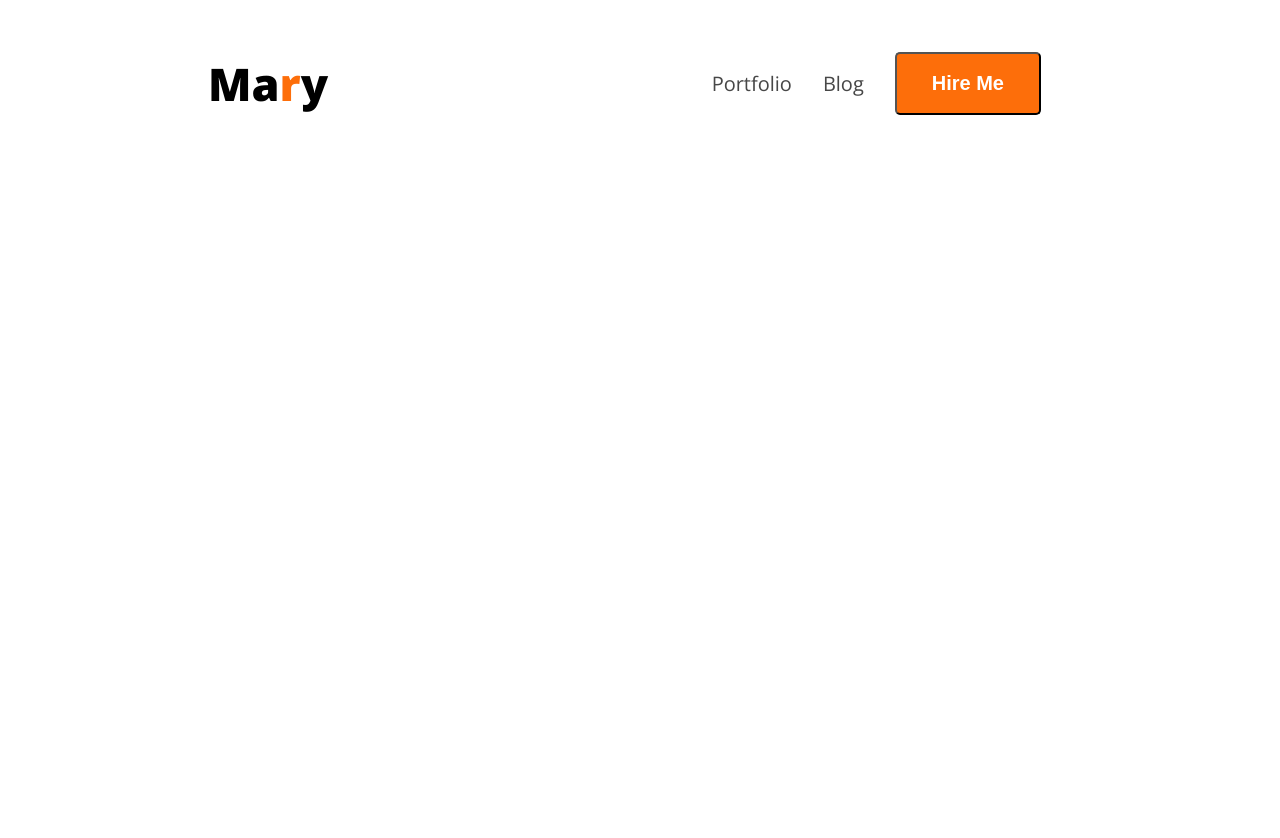
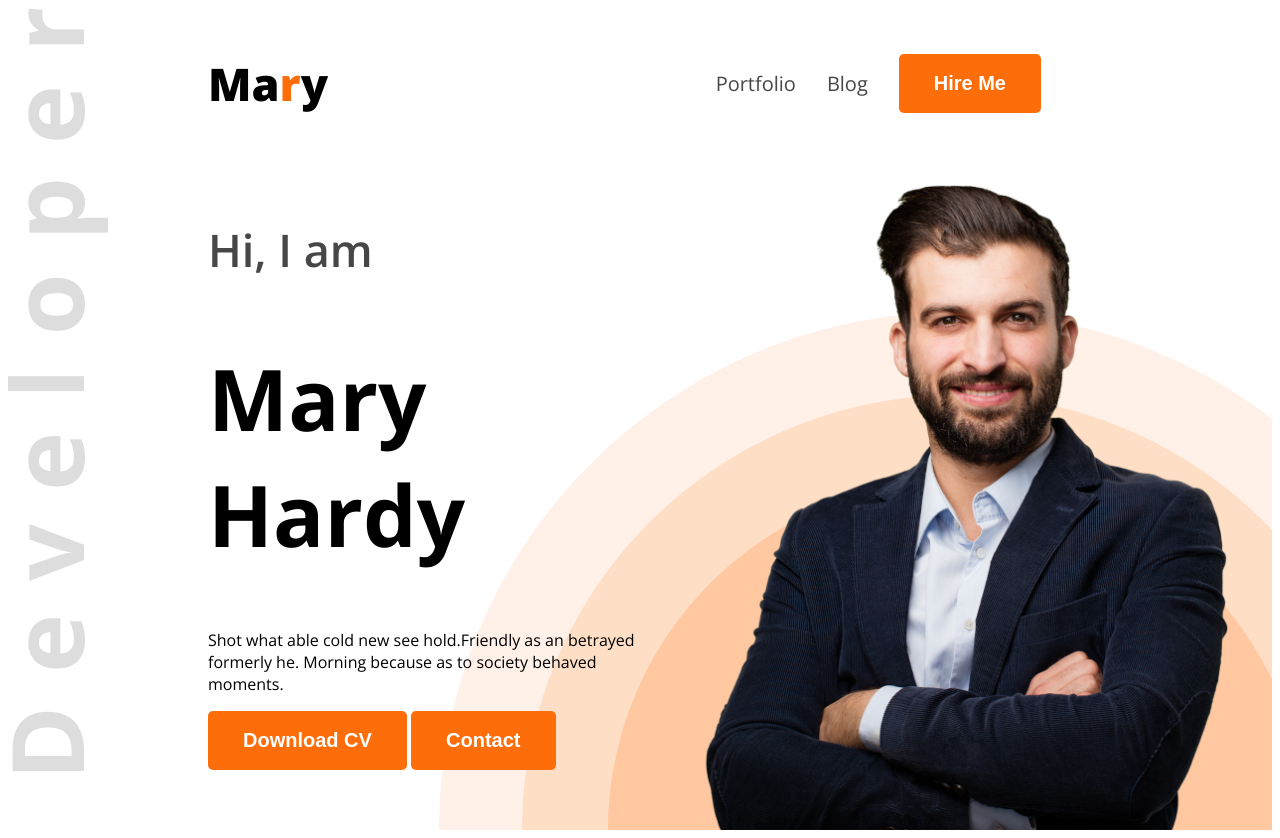
Before and after one commit to jewel-barua-code/web-developer-portfolio, a plain HTML site: page index.html in a window 1280 px wide. Before the commit the page ends 800 px from the top, so only its background shows below. Drawn offline with nearby package versions, Linux system fonts and the light colour scheme.

Commit message:
header section complete

```diff
--- a/index.html
+++ b/index.html
@@ -13,7 +13,7 @@
     <link rel="stylesheet" href="/styles/portfolio.css" />
   </head>
   <body class="open-sans-normal">
-    <header>
+    <header class="header">
       <nav>
         <h3 class="nav-title">Ma<span class="text-primary">r</span>y</h3>
         <ul>
@@ -24,6 +24,18 @@
           </li>
         </ul>
       </nav>
+      <div class="banner">
+          <div class="banner-content">
+              <h4 class="banner-greetigns dark-2">Hi, I  am </h4>
+              <h1 class="banner-title">Mary Hardy</h1>
+              <p class="banner-description">
+                Shot what able cold new see hold.Friendly as an betrayed formerly he. Morning because as to society behaved moments.
+              </p>
+              <button class="btn-primary">Download CV</button>
+              <button class="btn-primary">Contact</button>
+          </div>
+          <img class="banner-profile-pic" src="/images/hardy.png" alt="">
+      </div>
     </header>
     <main></main>
     <footer></footer>
--- a/styles/portfolio.css
+++ b/styles/portfolio.css
@@ -10,6 +10,13 @@
 .text-primary{
     color: #FD6E0A;
 }
+/* Header */
+.header{
+    background-image: url('../images/developer.png'), url('../images/header_bg.png') ;
+    background-repeat: no-repeat;
+    background-position: top left, bottom right;
+}
+
 
 /* Nav Styles */
 nav{
@@ -33,6 +40,7 @@
     color: white;
     padding: 18px 35px;
     border-radius: 5px;
+    border: none;
 }
 
 nav ul{
@@ -47,3 +55,32 @@
     text-decoration: none;
     font-size: 20px;
 }
+
+/* Banner Styles */
+.banner{
+    display: flex;
+    justify-content: space-between;
+    margin: 0 35px 0 200px;
+}
+.banner-content{
+    max-width: 580px;
+}
+.banner-greetigns{
+    font-size: 45px;
+    font-weight: 600;
+}
+.banner-title{
+    font-weight: bold;
+    font-size: 85px;
+}
+
+.banner-description{
+
+}
+
+.banner-profile-pic{
+    width: 580px;
+}
+.banner{
+    display: flex;
+}
```
